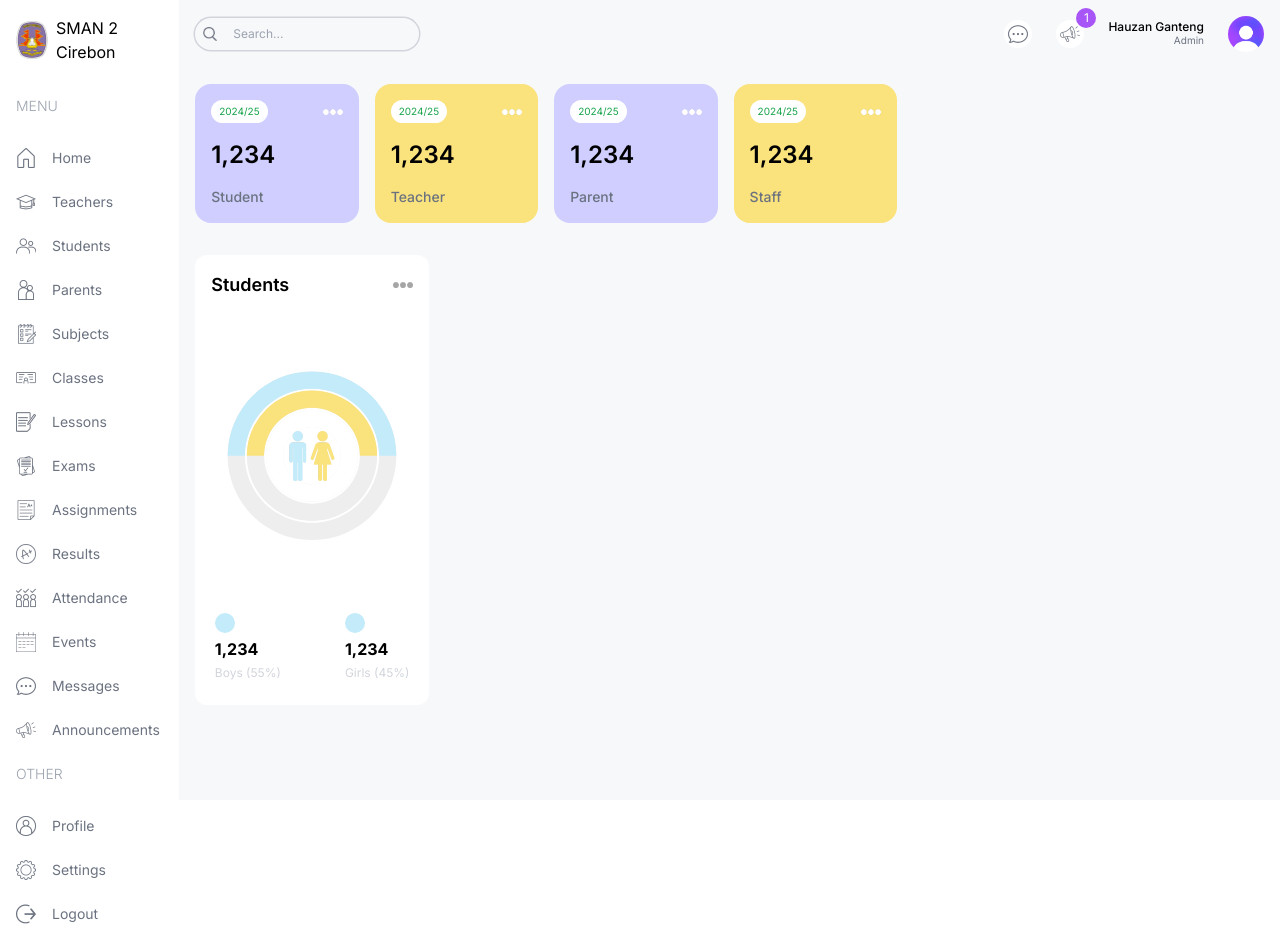
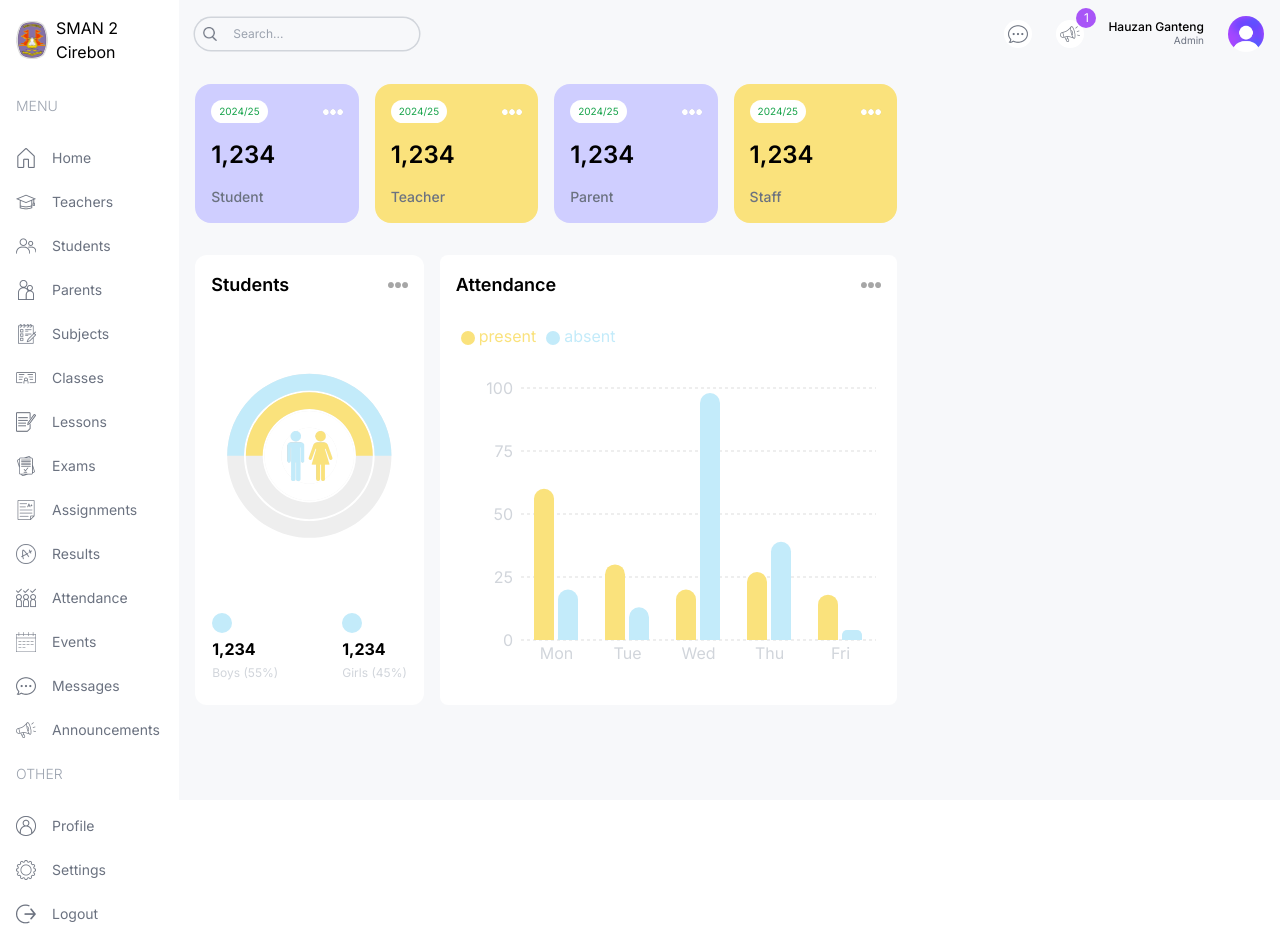
Before and after one commit to hauzanrafiattallah/SMAN-2-CIREBON-DASHBOARD, a Next.js app: page /admin in a window 1280 px wide. Built offline with nearby package versions, Linux system fonts and the light colour scheme.

Commit message:
Add AttendanceChart component and integrate it into AdminPage

```diff
--- a/src/app/(dashboard)/admin/page.tsx
+++ b/src/app/(dashboard)/admin/page.tsx
@@ -1,5 +1,6 @@
 import UserCard from "@/components/UserCard";
 import CountChart from "@/components/CountChart";
+import AttendanceChart from "@/components/AttendanceChart";
 
 const AdminPage = () => {
   return (
@@ -20,7 +21,9 @@
             <CountChart />
           </div>
           {/* ATTENDANCE CHART */}
-          <div className="w-full lg:w-1/3 h-[450px]"></div>
+          <div className="w-full lg:w-2/3 h-[450px]">
+          <AttendanceChart />
+          </div>
         </div>
         {/* BOTTOM CHARTS */}
         <div></div>
--- /dev/null
+++ b/src/components/AttendanceChart.tsx
@@ -0,0 +1,88 @@
+"use client";
+
+import React, { PureComponent } from "react";
+import {
+  BarChart,
+  Bar,
+  Rectangle,
+  XAxis,
+  YAxis,
+  CartesianGrid,
+  Tooltip,
+  Legend,
+  ResponsiveContainer,
+} from "recharts";
+import Image from "next/image";
+
+const data = [
+  {
+    name: "Mon",
+    present: 60,
+    absent: 20,
+  },
+  {
+    name: "Tue",
+    present: 30,
+    absent: 13,
+  },
+  {
+    name: "Wed",
+    present: 20,
+    absent: 98,
+  },
+  {
+    name: "Thu",
+    present: 27,
+    absent: 39,
+  },
+  {
+    name: "Fri",
+    present: 18,
+    absent: 4,
+  },
+];
+
+const AttendanceChart = () => {
+  return (
+    <div className="bg-white p-4 h-full rounded-lg">
+      <div className="flex justify-between items-center">
+        <h1 className="text-lg font-semibold">Attendance</h1>
+        <Image src="/moreDark.png" alt=" " width={20} height={20} />
+      </div>
+      <ResponsiveContainer width="100%" height="90%">
+        <BarChart width={500} height={300} data={data} barSize={20}>
+          <CartesianGrid strokeDasharray="3 3" vertical={false} stroke="#ddd" />
+          <XAxis
+            dataKey="name"
+            axisLine={false}
+            tick={{ fill: "#d1d5db" }}
+            tickLine={false}
+          />
+          <YAxis axisLine={false} tick={{ fill: "#d1d5db" }} tickLine={false} />
+          <Tooltip
+            contentStyle={{ borderRadius: "10px", borderColor: "lightgray" }}
+          />
+          <Legend
+            align="left"
+            verticalAlign="top"
+            wrapperStyle={{ paddingTop: "20px", paddingBottom: "40px" }}
+          />
+          <Bar
+            dataKey="present"
+            fill="#fae27c"
+            legendType="circle"
+            radius={[10, 10, 0, 0]}
+          />
+          <Bar
+            dataKey="absent"
+            fill="#c3ebfa"
+            legendType="circle"
+            radius={[10, 10, 0, 0]}
+          />
+        </BarChart>
+      </ResponsiveContainer>
+    </div>
+  );
+};
+
+export default AttendanceChart;
```
